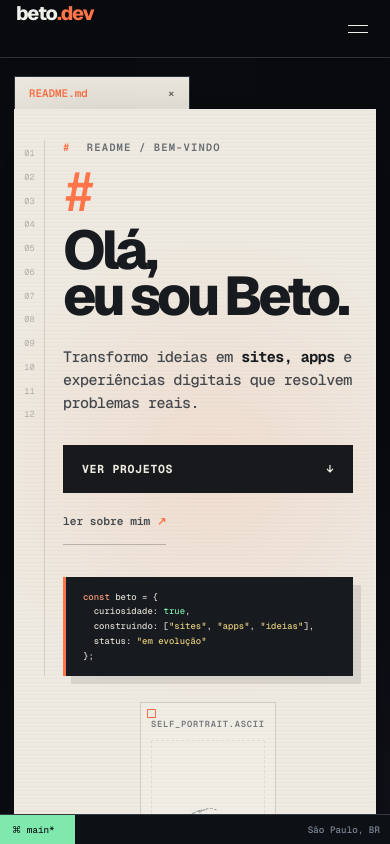
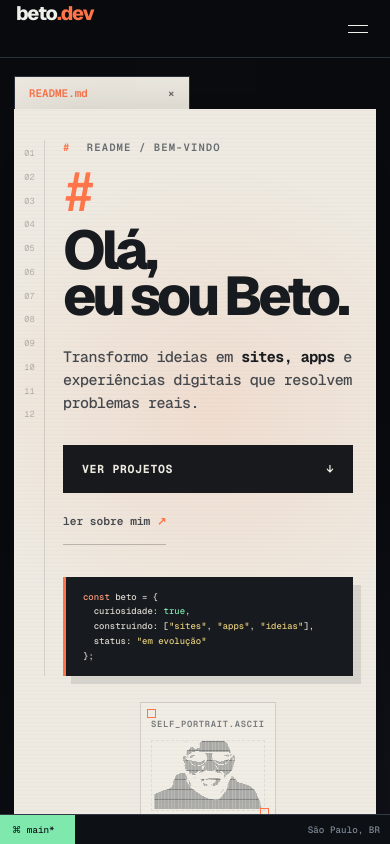
Before and after one commit to HumbertoFae/humbertozizi, a Next.js app: page / in a window 390 px wide. Shown: the top 844 px of the page. Built offline with nearby package versions, Linux system fonts and the light colour scheme.

Commit message:
Refine ASCII portrait framing

```diff
--- a/app/globals.css
+++ b/app/globals.css
@@ -499,7 +499,7 @@ section {
 
 .ascii-portrait {
   position: relative;
-  align-self: stretch;
+  align-self: center;
   display: flex;
   flex-direction: column;
   width: 100%;
@@ -538,10 +538,11 @@ section {
 
 .ascii-art-frame {
   position: relative;
-  flex: 1 1 auto;
+  flex: 0 0 auto;
   width: 100%;
   min-width: 0;
-  min-height: 390px;
+  min-height: 0;
+  aspect-ratio: 8 / 5;
   overflow: hidden;
   overflow: clip;
   isolation: isolate;
@@ -1577,7 +1578,6 @@ section {
   .ascii-portrait {
     grid-column: 2;
     width: min(100%, 560px);
-    min-height: 430px;
     margin-top: 30px;
     justify-self: center;
   }
@@ -1642,11 +1642,9 @@ section {
   .ascii-portrait {
     grid-column: 2;
     width: auto;
-    min-height: 300px;
     margin: 26px 5px 0 18px;
     padding: 15px 10px 12px;
   }
-  .ascii-art-frame { min-height: 250px; }
   .readme-copy h1 { font-size: clamp(3.2rem, 15vw, 5.4rem); }
   .hero-lead { margin-top: 25px; font-size: 0.94rem; }
   .hero-actions { align-items: stretch; flex-direction: column; gap: 8px; }
@@ -1693,8 +1691,6 @@ section {
   .topbar { grid-template-columns: 1fr auto; }
   .readme-copy h1 { font-size: 3.4rem; }
   .readme-copy .hash { display: block; margin-bottom: 9px; }
-  .ascii-portrait { min-height: 270px; }
-  .ascii-art-frame { min-height: 220px; }
   .section-heading > p { font-size: 0.78rem; }
   .project-visual { height: 205px; }
   .site-nav span { display: none; }
--- a/app/page.tsx
+++ b/app/page.tsx
@@ -162,6 +162,12 @@ export default function Home() {
 
         while (lines.length && !lines[0].trim()) lines.shift();
         while (lines.length && !lines.at(-1)?.trim()) lines.pop();
+
+        const firstDenseLine = lines.findIndex(
+          (line) => line.replace(/\s/g, "").length >= 20,
+        );
+        if (firstDenseLine > 0) lines.splice(0, firstDenseLine);
+
         setAsciiArt(lines.join("\n"));
       })
       .catch(() => {
```
Also changed, not shown: 1 other file (tests, documents, lock files or other folders).
